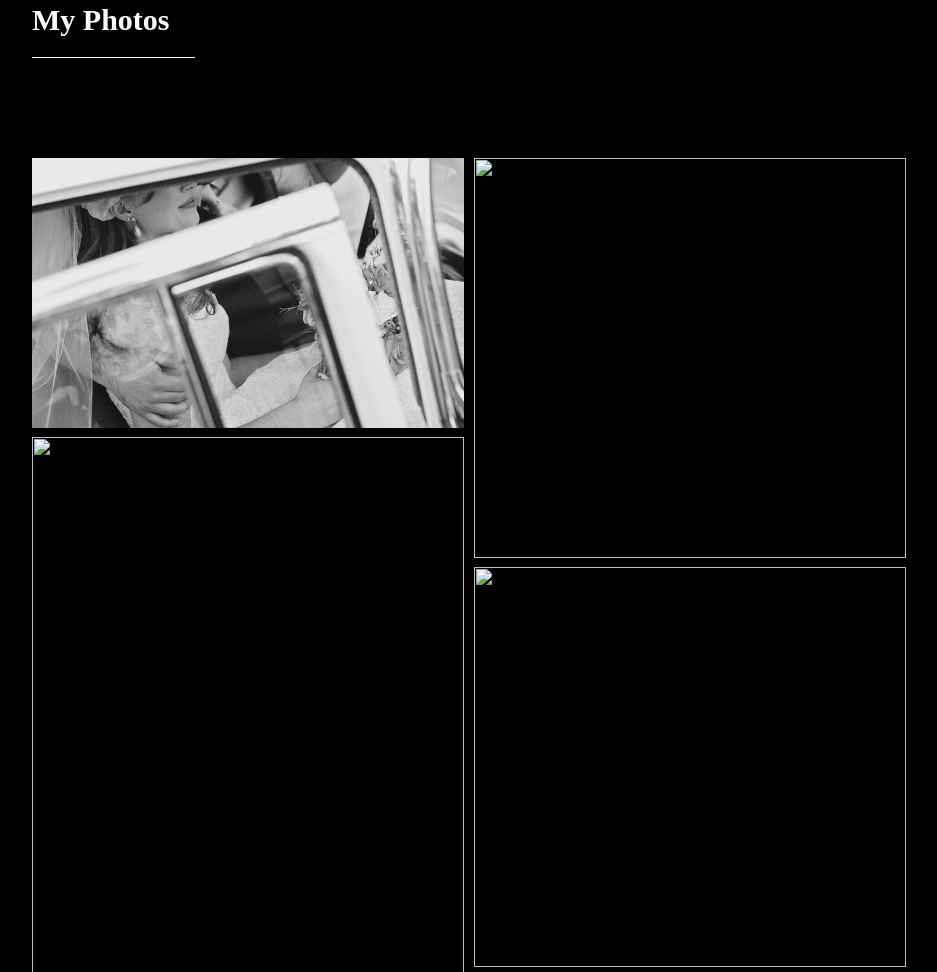
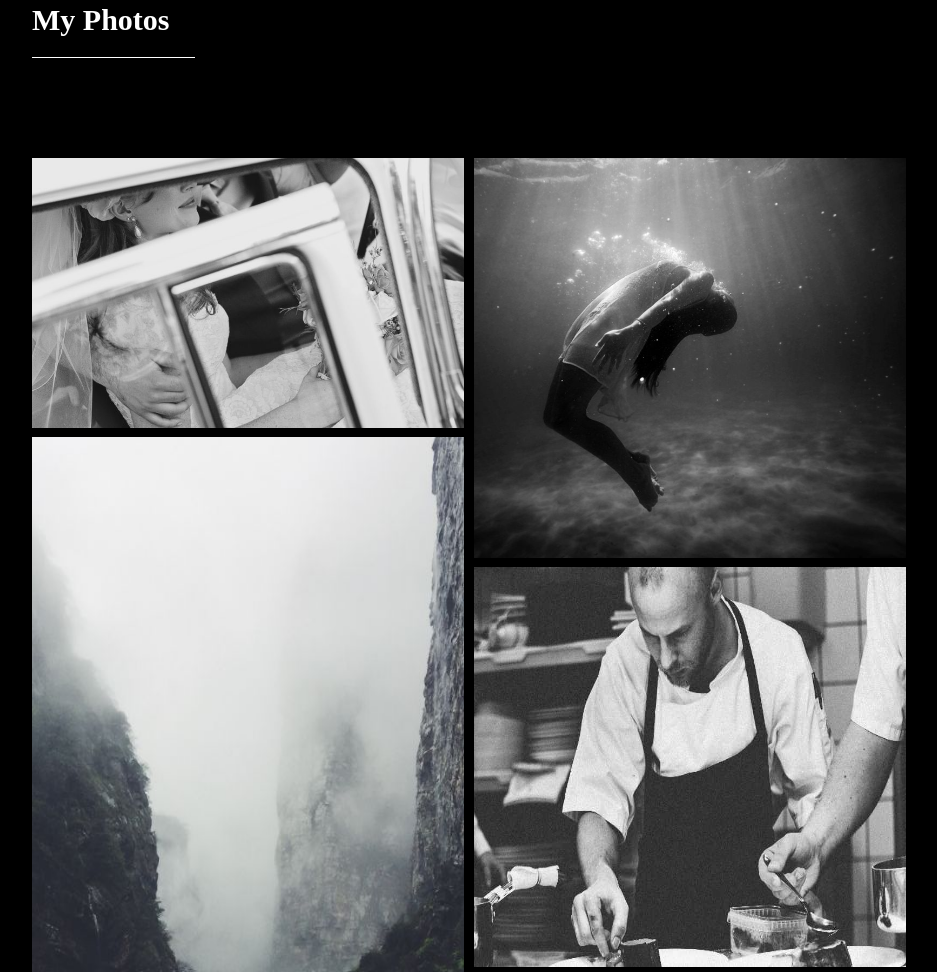
Before and after one commit to mina-maged123/clientside, a plain HTML site: page index.html in a window 1280 px wide. Shown: the part 2680-3652 px from the top of the page, without its empty margins (224-1161 px from the left). Drawn offline with Linux system fonts and the light colour scheme.

Commit message:
second commit

```diff
--- a/page 1.html
+++ b/index.html
@@ -139,15 +139,15 @@
 
           <div class="slideshow">
             <img src="wedding (1).jpg">
-            <img height="917px" src="rocks.jpg">
+            <img height="917px" src="4.jpg">
             <img height="400px" src="sailboat.jpg">
 
           </div>
 
 
           <div class="slideshow">
-            <img src="underwater.jpg">
-            <img src="chef.jpg">
+            <img src="3.jpg">
+            <img src="2.jpg">
             <img src="wedding (1).jpg">
             <img src="p6.jpg">
           </div>
```
Also changed, not shown: page 3.html (deleted).
